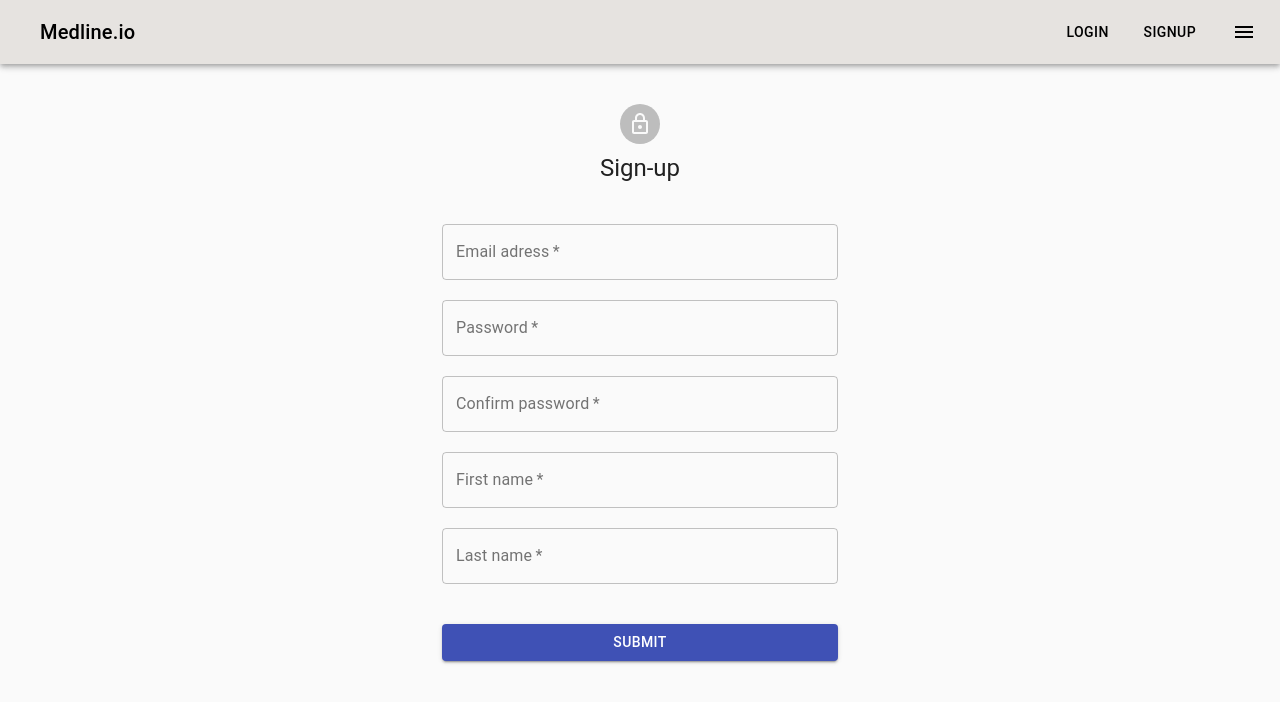
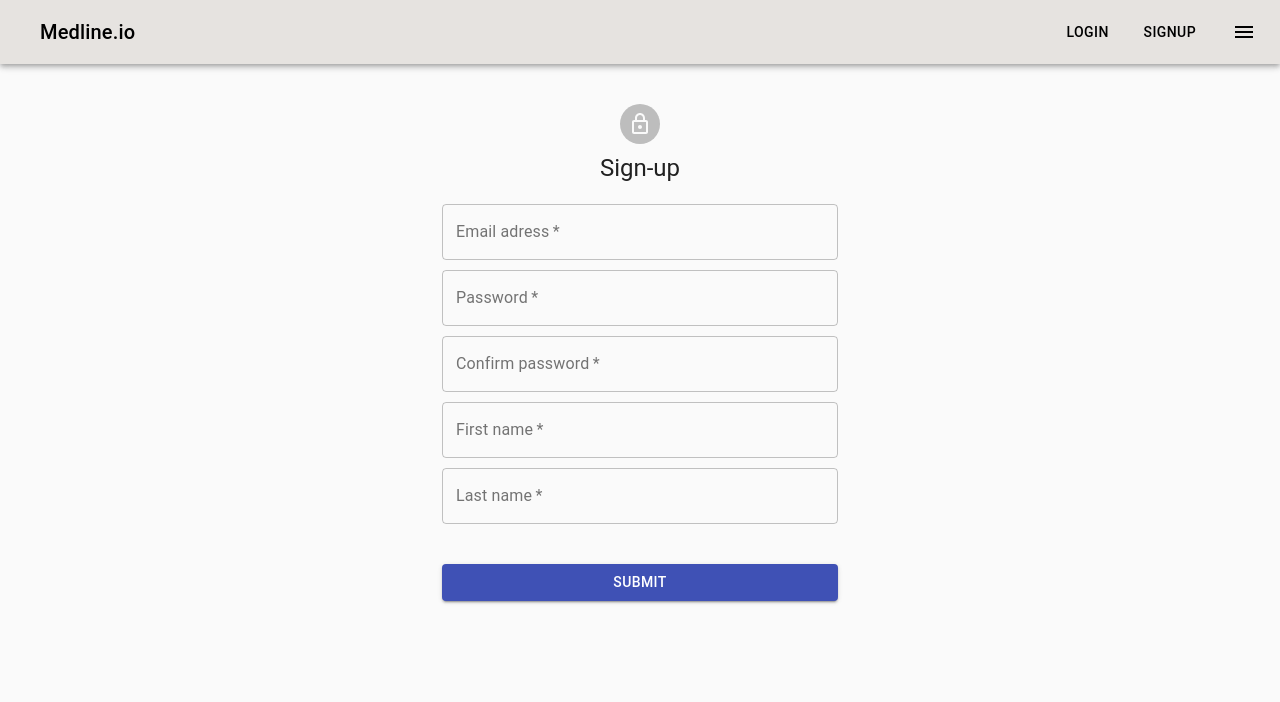
Before and after one commit to ComeTiss/medline-frontend, a React (Create React App) app: page /signup in a window 1280 px wide. Shown: the top 702 px of the page. Built offline with nearby package versions, Linux system fonts and the light colour scheme.

Commit message:
[minor] fix signup error msg

```diff
--- a/src/components/authentication/AuthenticationLayout.tsx
+++ b/src/components/authentication/AuthenticationLayout.tsx
@@ -18,6 +18,8 @@ type Props = {
   onSubmit: (data: any) => void;
 };
 
+const GAP_BETWEEN_INPUTS = 10;
+
 const useStyles = makeStyles(() => ({
   auth_Layout__mainContainer: {
     marginTop: "40px",
@@ -25,8 +27,8 @@ const useStyles = makeStyles(() => ({
   },
   authLayout__textInput: {
     display: "block",
-    marginTop: 40,
-    marginBottom: 20
+    marginTop: 20,
+    marginBottom: GAP_BETWEEN_INPUTS
   },
   authLayout__submitBtn: {
     display: "block",
@@ -38,7 +40,7 @@ const useStyles = makeStyles(() => ({
     marginBottom: 8
   },
   authLayout__signUpFieldsContainer: {
-    marginTop: 20
+    marginTop: GAP_BETWEEN_INPUTS
   },
   authLayout_errorMsg: {
     marginTop: 8,
--- a/src/components/authentication/SignUpFields.tsx
+++ b/src/components/authentication/SignUpFields.tsx
@@ -5,10 +5,12 @@ type Props = {
   onChangeData: (field: string, e: any) => void;
 };
 
+const GAP_BETWEEN_INPUTS = 10;
+
 const useStyles = makeStyles({
   signupFields__firsNameBtn: {
-    marginTop: 20,
-    marginBottom: 20
+    marginTop: GAP_BETWEEN_INPUTS,
+    marginBottom: GAP_BETWEEN_INPUTS
   }
 });
 
@@ -24,7 +26,7 @@ function SignUpFields(props: Props) {
         id="password-confirm-input"
         label="Confirm password"
         placeholder="Confirmation"
-        onChange={(e: any) => onChangeData("passwordConfirm", e)}
+        onChange={(e: any) => onChangeData("confirmPassword", e)}
       />
       <TextField
         variant="outlined"
--- a/src/pages/Signup.tsx
+++ b/src/pages/Signup.tsx
@@ -9,6 +9,10 @@ function Signup() {
   const [redirect, setRedirect] = useState<boolean>(false);
 
   const onSubmit = (data: any) => {
+    if (data?.password !== data?.confirmPassword) {
+      setError("Invalid password confirmation.");
+      return;
+    }
     signup(data)
       .then(() => {
         setRedirect(true);
```
